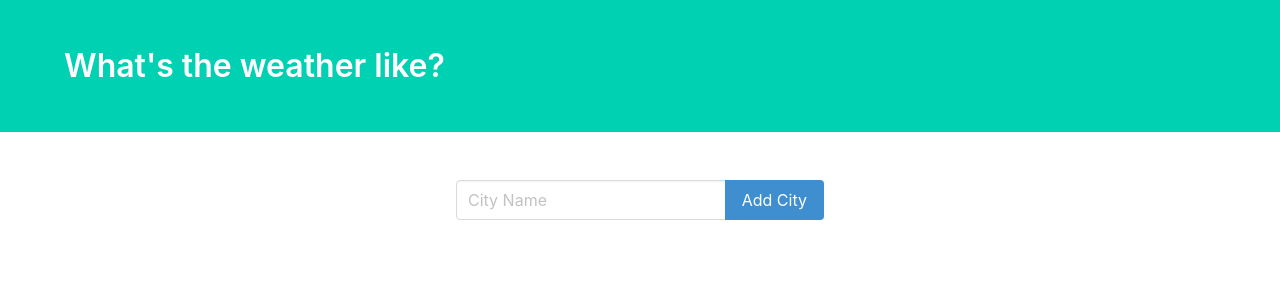
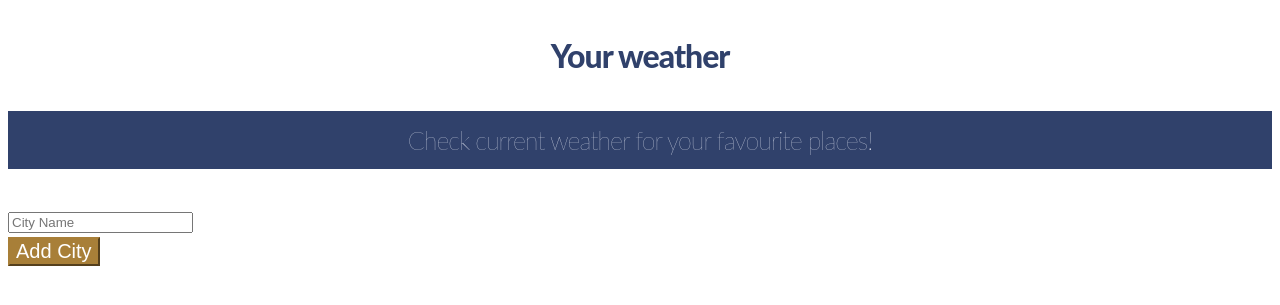
Before and after one commit to PaulinaKas/travel-planner-web-app, a Django app: template weather/weather_app/templates/weather_app/index.html in a window 1280 px wide. Shown: the top 305 px of the page. Run offline with Django 3.2, Linux system fonts and the light colour scheme; the template is opened without the code that fills it: values that come from a table or form of the project are taken from there, others are empty; some libraries are stand-ins or nearby versions.

Commit message:
Working on CSS stylesheet

```diff
--- a/weather/weather_app/templates/weather_app/index.html
+++ b/weather/weather_app/templates/weather_app/index.html
@@ -3,51 +3,110 @@
 <head>
     <meta charset="UTF-8">
     <meta name="viewport" content="width=device-width, initial-scale=1.0">
-    <meta http-equiv="X-UA-Compatible" content="ie=edge">
-    <title>What's the weather like?</title>
-    <link rel="stylesheet" href="https://cdnjs.cloudflare.com/ajax/libs/bulma/0.6.2/css/bulma.css" />
+    <meta http-equiv="content-language" content="en">
+    <title>Current weather</title>
+    <style type="text/css">
+    h1  {
+       font-size: 2em;
+       font-weight: 800;
+       color: #30416b;
+       font-family: 'Lato', sans-serif;
+       letter-spacing: -1px;
+       line-height: 58px;
+       text-align: center;
+    }
+
+    h2  {
+       font-size: 25px;
+       font-weight: 250;
+       color: #e9edf7;
+       font-family: 'Lato', sans-serif;
+       letter-spacing: -1px;
+       line-height: 58px;
+       text-align: center;
+       background: #30416b;
+    }
+
+    p {
+        color: #111;
+        font-family: 'Lato', sans-serif;
+        font-size: 20px;
+        font-weight: 200;
+        line-height: 32px;
+        margin: 0 0 72px;
+        text-align: center;
+    }
+
+    .media-body .center {
+        display: block;
+        margin-left: auto;
+        margin-right: auto;
+        width: 10%;
+    }
+
+    .control_form {
+        font-size: 40px;
+    }
+
+
+    .control_button .btn-primary {
+        background: #a87f38;
+        border-color: #a87f38;
+        color: #ffffff;
+        font-size: 20px;
+    }
+
+    .column_post {
+        width: 10%;
+    }
+
+
+    </style>
 </head>
 <body>
     <section class="hero is-primary">
         <div class="hero-body">
             <div class="container">
                 <h1 class="title">
-                    What's the weather like?
+                    Your weather
                 </h1>
+                <h2 class="subtitle">
+                    Check current weather for your favourite places!
+                </h2>
             </div>
         </div>
     </section>
     <section class="section">
         <div class="container">
             <div class="columns">
-                <div class="column is-offset-4 is-4">
+                <div class="column_post">
                     <form method="POST">
                         {% csrf_token %}
                         <div class="field has-addons">
-                            <div class="control is-expanded">
+                            <div class="control_form">
                                 {{ form.name }}
                             </div>
-                            <div class="control">
-                                <button class="button is-info">
+                            <div class="control_button">
+                                <button type="button" class="btn btn-primary">
                                     Add City
                                 </button>
                             </div>
                         </div>
-                    </form>
-                </div>
+                    </div>
+                </form>
             </div>
         </div>
     </section>
     <section class="section">
         <div class="container">
             <div class="columns">
-                <div class="column is-offset-4 is-4">
+                <div class="column_weather_image">
                     {% for weather in weather_data %}
                     <div class="box">
                         <article class="media">
-                            <div class="media-left">
-                                <figure class="image is-50x50">
-                                    <img src="http://openweathermap.org/img/w/{{ weather.icon }}.png" alt="Image">
+                            <div class="media-body">
+                                <figure class="image">
+                                    <img src="http://openweathermap.org/img/wn/{{ weather.icon }}@2x.png" alt="Image" class="center">
                                 </figure>
                             </div>
                             <div class="media-content">
@@ -55,7 +114,7 @@
                                     <p>
                                         <span class="title">{{ weather.city }}</span>
                                         <br>
-                                        <span class="subtitle">{{ weather.temperature }}° F</span>
+                                        <span class="subtitle">{{ weather.temperature }}° C</span>
                                         <br> {{ weather.description }}
                                     </p>
                                 </div>
@@ -69,5 +128,6 @@
     </section>
     <footer class="footer">
     </footer>
+
 </body>
 </html>
```
